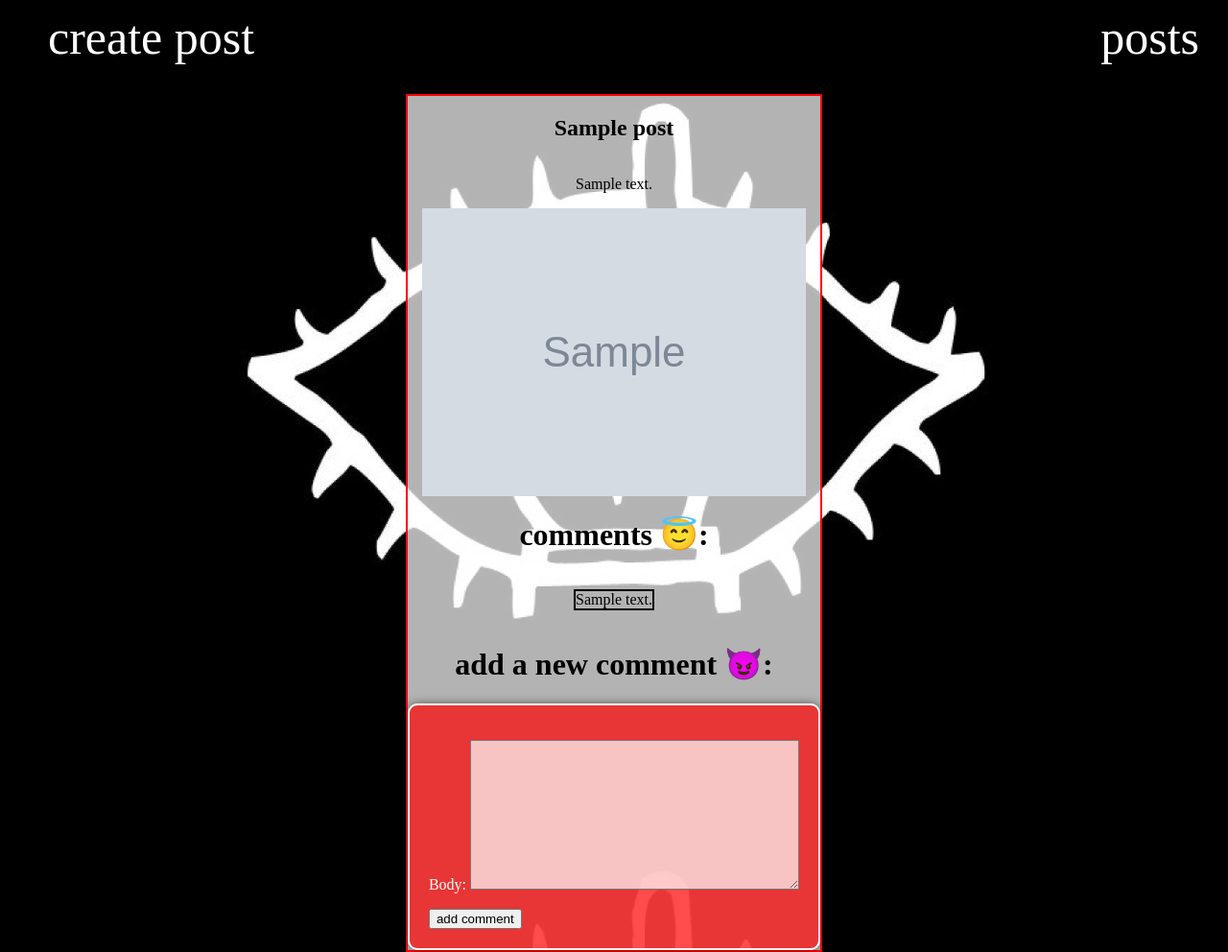
After one commit to khaireddine99/live-chat, a Django app: page /chat/posts/1 in a window 1280 px wide. The commit adds this page. Shown: the whole page at 96% size. Run offline with Django 4.2, Linux system fonts and the light colour scheme; tables that the repository leaves empty hold one stand-in row (values such as "Sample post"); grey boxes marked "Sample" are stand-in pictures.

Commit message:
grid display, solo post view, comments

```diff
--- a/chat/forms.py
+++ b/chat/forms.py
@@ -1,8 +1,14 @@
 from django import forms
-from .models import Post
+from .models import Post, Comment
 
 # post form -------------------------------
 class PostForm(forms.ModelForm):
     class Meta:
         model = Post
         fields = ['title', 'body', 'image']
+
+# comment form ----------------------------
+class CommentForm(forms.ModelForm):
+    class Meta:
+        model = Comment
+        fields = ['body']
--- a/chat/models.py
+++ b/chat/models.py
@@ -18,3 +18,7 @@ class Post(models.Model):
 
     def __str__(self):
         return self.title
+
+class Comment(models.Model):
+    post = models.ForeignKey(Post, on_delete=models.CASCADE)
+    body = models.TextField()
--- a/chat/static/style.css
+++ b/chat/static/style.css
@@ -55,6 +55,10 @@ textarea {
     background-color: rgba(255, 255, 255, 0.7);
 }
 
+#comment {
+    border:  2px solid rgb(0, 0, 0);
+}
+
 #login {
     display: flex;
     justify-content: center;
@@ -72,11 +76,14 @@ textarea {
 }
 
 #container {
-    display: flex;
-    flex-direction: column;
-    align-items: center;
-    border: 2px solid rgb(255, 0, 0);
-    width: 500px;
+    display: grid;
+    grid-template-columns: repeat(auto-fill, minmax(200px, 1fr)); /* Responsive grid columns */
+    gap: 20px;
+    padding: 20px;
+    max-width: 1200px;
+    width: 100%;
+    margin: 0 auto;
+    box-sizing: border-box;
 }
 
 #post {
--- /dev/null
+++ b/chat/templates/post.html
@@ -0,0 +1,38 @@
+
+
+{% extends 'base.html' %}
+        {% block content %}
+        <nav>
+        <a href="{% url 'new_post' %}">create post</a>
+        <a class="leftist" href="{% url 'posts' %}">posts</a>
+        </nav>
+
+        <div id="post">
+            <h2>{{ post.title }}</h2>
+            <p>{{ post.body }}</p>
+            {% if post.image %}
+            <img src="{{ post.image.url }}" alt="{{ post.title }}" style="max-width: 100%; height: auto;">
+        {% else %}
+            <p>No image available</p>
+        {% endif %}
+        <h1>comments 😇:</h1>
+        {% for comment in comments %}
+        <p id="comment">{{comment.body}}</p>
+        {% endfor %}
+        <h1>
+            add a new comment 😈:
+        </h1>
+        <form action="{% url 'post' post.id %}" method="post">
+            {% csrf_token %}
+            {{ form.as_p }}
+            <button name="submit">add comment</button>
+        </form>
+        </div>
+
+
+
+
+
+
+
+        {% endblock content %}
--- a/chat/templates/posts.html
+++ b/chat/templates/posts.html
@@ -8,13 +8,15 @@
 <div id="container">
     {% for post in posts %}
     <div id="post">
-        <h2>{{ post.title }}</h2>
+        <a href="{% url 'post' post.id %}"><h2>{{ post.title }}</h2></a>
+
         <p>{{ post.body }}</p>
         {% if post.image %}
             <img src="{{ post.image.url }}" alt="{{ post.title }}" style="max-width: 100%; height: auto;">
         {% else %}
             <p>No image available</p>
         {% endif %}
+
     </div>
 
 
--- a/chat/urls.py
+++ b/chat/urls.py
@@ -8,7 +8,8 @@ urlpatterns = [
     path("", views.index, name="index"),
     path('login', views.customLogin, name='custom_login'),
     path('new_post', views.create_post, name='new_post'),
-    path('posts', views.post_list, name='posts')
+    path('posts', views.post_list, name='posts'),
+    path('posts/<int:post_id>', views.post, name='post')
 ]
 
 
--- a/chat/views.py
+++ b/chat/views.py
@@ -2,8 +2,8 @@
 from django.shortcuts import render, redirect
 from django.contrib.auth.decorators import login_required
 from django.contrib.auth import authenticate, login
-from .forms import PostForm
-from chat.models import Post
+from .forms import PostForm, CommentForm
+from chat.models import Post, Comment
 
 
 @login_required
@@ -54,3 +54,24 @@ def create_post(request):
 def post_list(request):
     posts = Post.objects.all()
     return render(request, 'posts.html', {'posts': posts})
+
+# fetch a post
+def post(request, post_id):
+    post = Post.objects.get(id=post_id)
+
+    # load comments
+    comments = Comment.objects.filter(post=post)
+
+    # write a comment
+    if request.method != 'POST':
+        form = CommentForm()
+    else:
+        form = CommentForm(data=request.POST)
+        if form.is_valid():
+            NewComment = form.save(commit=False)
+            NewComment.post = post
+            NewComment.save()
+            form = CommentForm
+
+    context = {'post':post, 'form': form, 'comments':comments }
+    return render(request, 'post.html', context)
```
Also changed, not shown: chat/migrations/0004_comment.py (added), db.sqlite3, media/post_images/3c8e4351c33882c4240f606054761581_L80hx6Z.jpg (added), media/post_images/a1f44f4ae44c7952034ed5b4acea04f9.jpg (added), media/post_images/a1f44f4ae44c7952034ed5b4acea04f9_7SyZRU7.jpg (added), media/post_images/a1f44f4ae44c7952034ed5b4acea04f9_GkVXjaf.jpg (added), media/post_images/took.PNG (added), media/post_images/took_VO0QdnO.PNG (added).
